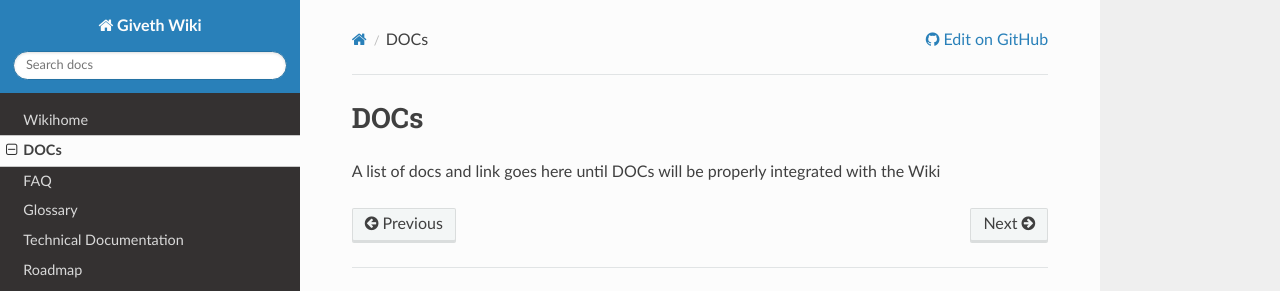
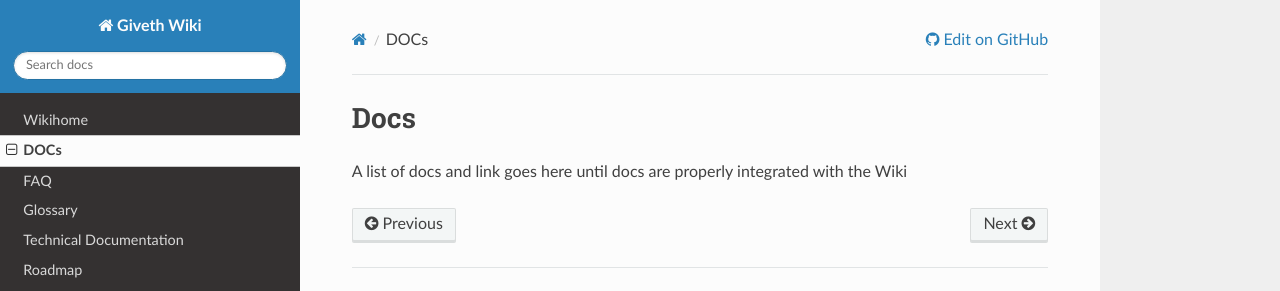
Before and after one commit to Giveth/giveth-wiki, an MkDocs documentation site: the page built from wiki/docs.md, in a window 1280 px wide. Shown: the top 291 px of the page. Built offline with MkDocs 1.6.1, drawn with Linux system fonts in a browser that asks for light colours; nearby versions of some CDN libraries; old or Windows-style settings are respelled for this version of MkDocs.

Commit message:
Update docs.md

```diff
--- a/wiki/docs.md
+++ b/wiki/docs.md
@@ -1,3 +1,3 @@
-# DOCs
+# Docs
 
-A list of docs and link goes here until DOCs will be properly integrated with the Wiki
+A list of docs and link goes here until docs are properly integrated with the Wiki
```
